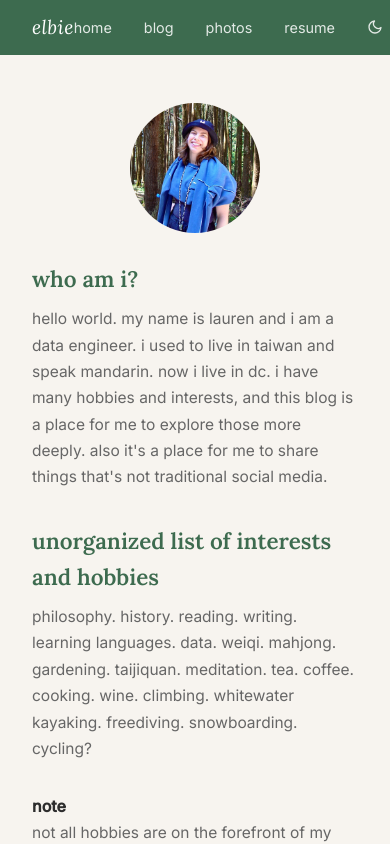
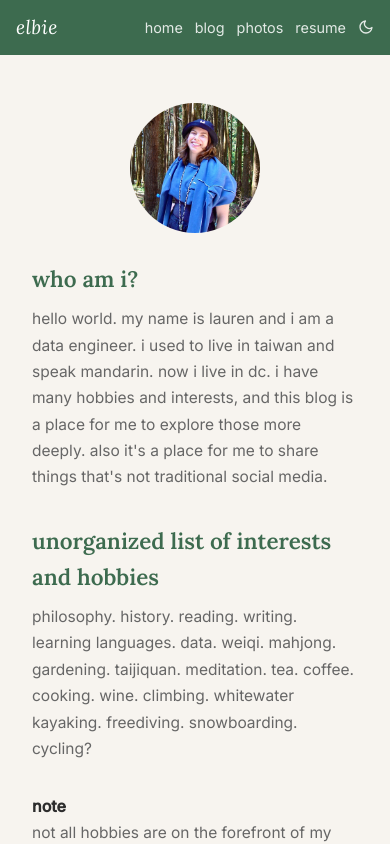
Before and after one commit to lbrown98/elbie-web, a React (Vite) app: page / in a window 390 px wide. Shown: the top 844 px of the page. Built offline with nearby package versions, Linux system fonts and the light colour scheme.

Commit message:
header proportionality

```diff
--- a/src/components/Nav.css
+++ b/src/components/Nav.css
@@ -1,6 +1,6 @@
 .nav {
   background-color: var(--color-primary);
-  padding: 0.75rem 2rem;
+  padding: 0.75rem clamp(1rem, 3vw, 2rem);
 }
 
 .nav-inner {
@@ -21,7 +21,7 @@
 
 .nav-links {
   display: flex;
-  gap: 2rem;
+  gap: clamp(0.75rem, 2.5vw, 2rem);
 }
 
 .nav-links a {
```
